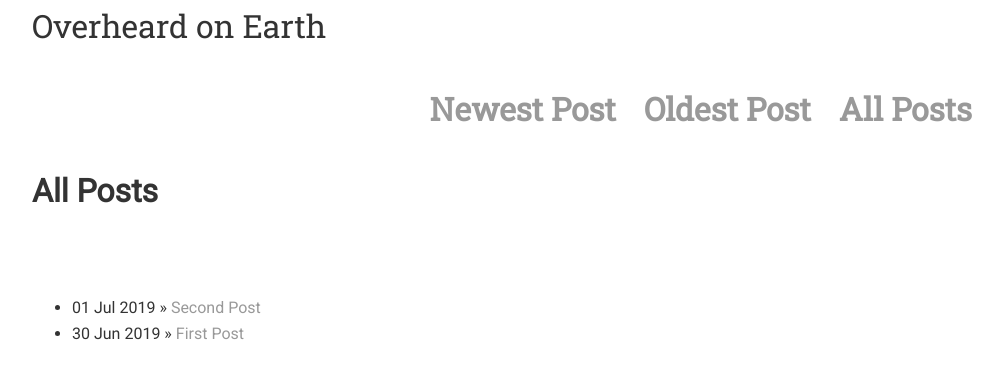
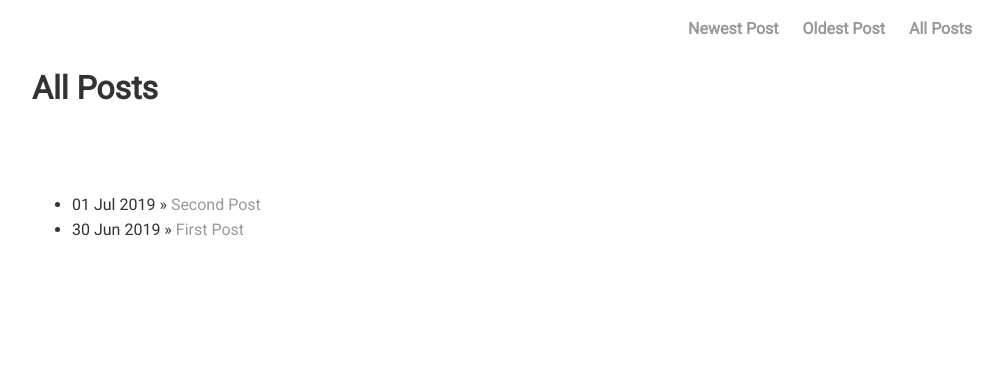
Before and after one commit to overheardonearth/overheardonearth.github.io, a Jekyll site: the page built from all-posts/index.html, in a window 1280 px wide. Shown: the top 379 px of the page, without its empty margins (128-1131 px from the left). Built offline with Jekyll 4.4.1, drawn with Linux system fonts in a browser that asks for light colours.

Commit message:
Update main.html

```diff
--- a/_layouts/main.html
+++ b/_layouts/main.html
@@ -10,11 +10,6 @@
 
 	<body>
 
-	<div class="site-title">
-
-		<div>
-			Overheard on Earth
-		</div>
 
 		<div class="site-title-nav">
 		<ul>
@@ -23,7 +18,7 @@
        			<li><a href="/all-posts/index.html">All Posts</a></li>
 		</ul>
 		</div>
-	</div>
+
 
 	<h1>
 		{{ page.title }}
```
